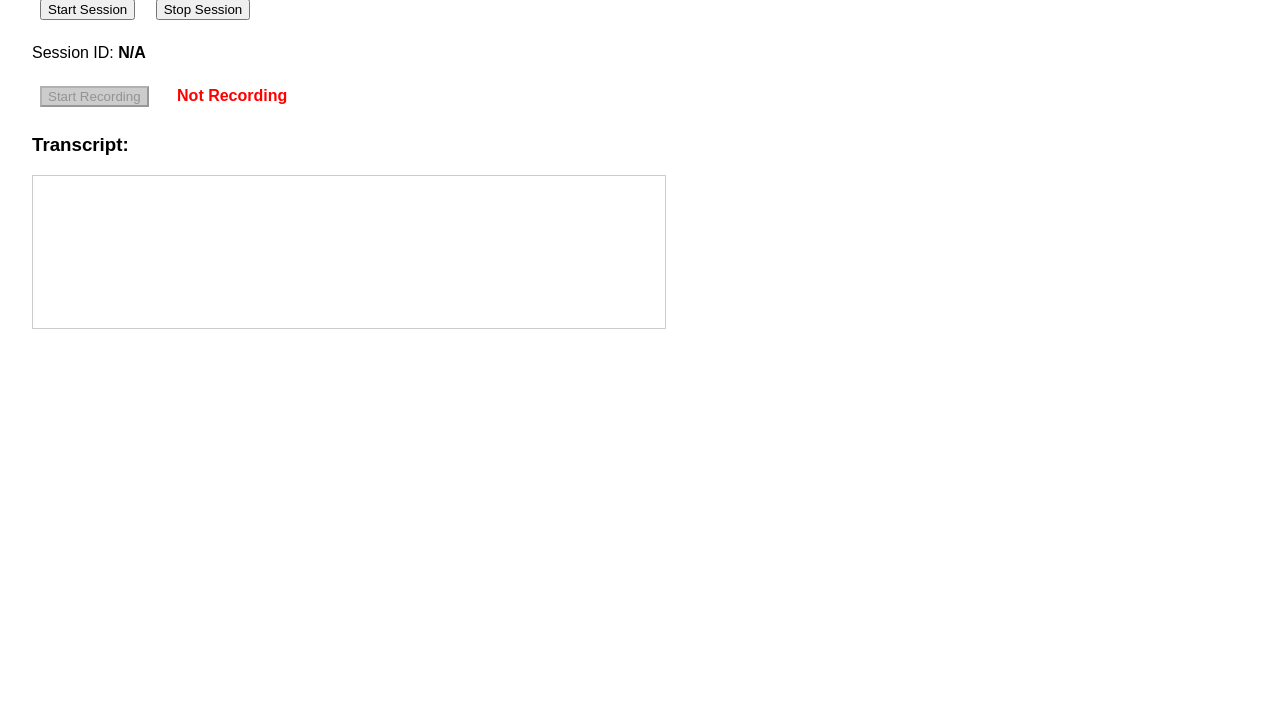
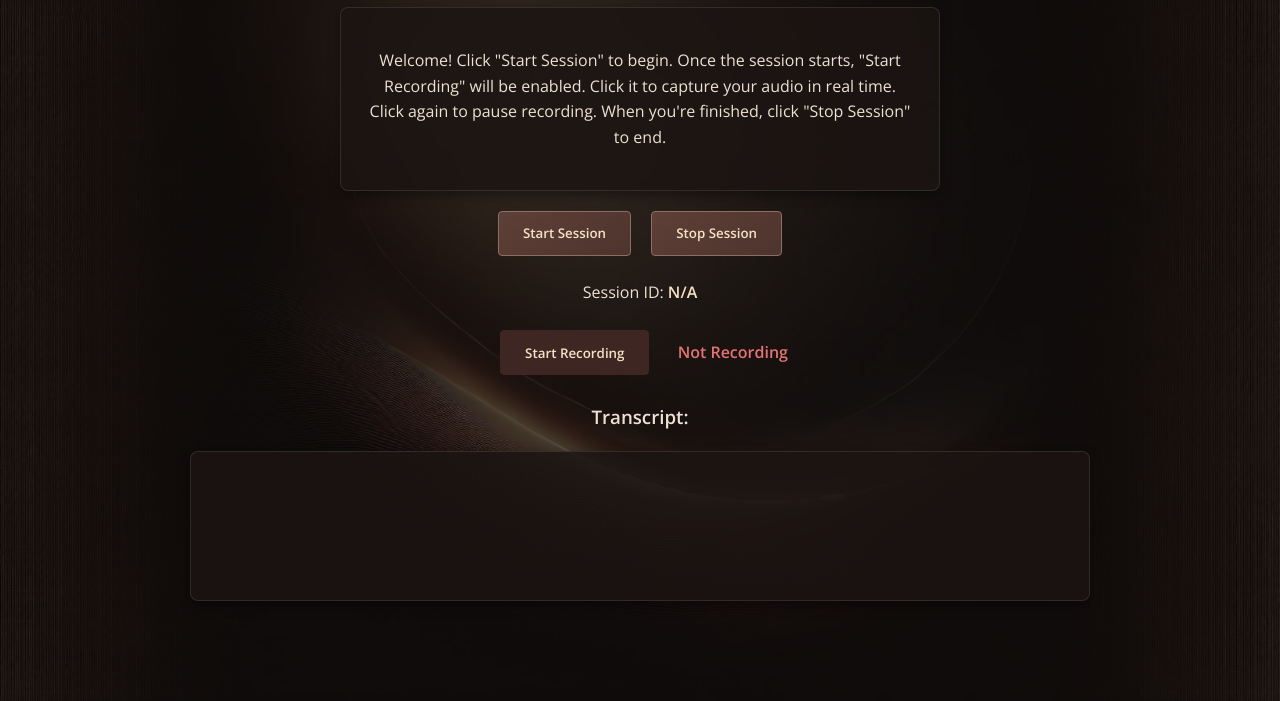
Before and after one commit to InfantEdward/realtime-agent, a plain HTML site: page static/index.html in a window 1280 px wide. Shown: the part 99-800 px from the top of the page. Drawn offline with nearby package versions, Linux system fonts and the light colour scheme.

Commit message:
[UPDATE] Frontend design [ADD] Background image [UPDATE] Agent model to log event types [UPDATE] Index page styling [UPDATE] Index page to display the background image

```diff
--- a/static/index.html
+++ b/static/index.html
@@ -1,68 +1,151 @@
 <!DOCTYPE html>
 <html lang="en">
 <head>
-  <meta charset="UTF-8" />
+  <meta charset="UTF-8">
   <title>Realtime Agent App</title>
+  <!-- Use classic, elegant fonts -->
+  <link rel="preconnect" href="https://fonts.googleapis.com">
+  <link rel="preconnect" href="https://fonts.gstatic.com" crossorigin>
+  <link
+    href="https://fonts.googleapis.com/css2?family=Merriweather:wght@400;700&family=Open+Sans:wght@400;600&display=swap"
+    rel="stylesheet"
+  >
   <style>
+    /* Global Reset */
+    * {
+      box-sizing: border-box;
+    }
+    /* Body with new background */
     body {
-      font-family: sans-serif;
-      margin: 2rem;
+      margin: 0;
+      padding: 10px;
+      background: url("/static/app_background.webp") no-repeat center center fixed;
+      background-size: cover;
+      color: #EDE0D4;
+      font-family: 'Open Sans', sans-serif;
+      line-height: 1.6;
     }
+    /* Dark Overlay for Better Contrast */
+    body::before {
+      content: "";
+      position: fixed;
+      top: 0;
+      left: 0;
+      right: 0;
+      bottom: 0;
+      background: rgba(12, 8, 6, 0.7);
+      z-index: -1;
+    }
+    /* Header */
+    h1 {
+      font-family: 'Merriweather', serif;
+      font-size: 2.5rem;
+      text-align: center;
+      margin: 1rem 0 1rem;
+      color: #F8E1C4;
+      text-shadow: 0 3px 6px rgba(0,0,0,0.6);
+    }
+    /* Instructions Card */
+    .instructions-container {
+      max-width: 600px;
+      margin: 0 auto 0.7rem;
+      padding: 1.5rem;
+      background: rgba(28, 20, 18, 0.85);
+      border: 1px solid rgba(255,255,255,0.1);
+      border-radius: 8px;
+      box-shadow: 0 4px 12px rgba(0, 0, 0, 0.4);
+      text-align: center;
+      font-size: 1rem;
+    }
+    /* Controls */
+    .controls-container {
+      text-align: center;
+    }
+    /* Buttons */
     button {
       margin: 0.5rem;
+      padding: 0.8rem 1.5rem;
+      font-weight: 600;
+      border: 1px solid #8D6E63;
+      border-radius: 4px;
+      background: linear-gradient(145deg, #5D4037, #4E342E);
+      color: #F5E1C4;
+      cursor: pointer;
+      transition: transform 0.2s, box-shadow 0.2s, background 0.3s;
+      font-family: 'Open Sans', sans-serif;
     }
+    button:hover:enabled {
+      transform: translateY(-2px);
+      box-shadow: 0 4px 12px rgba(0, 0, 0, 0.3);
+      background: linear-gradient(145deg, #8D6E63, #6D4B3A);
+    }
+    button:disabled {
+      background: #3E2723;
+      border-color: #3E2723;
+      cursor: not-allowed;
+    }
+    /* Session ID */
     #sessionId {
-      font-weight: bold;
+      font-weight: 600;
+      color: #F5E1C4;
     }
+    /* Transcript Card */
     #transcript {
       white-space: pre-wrap;
-      border: 1px solid #ccc;
       padding: 1rem;
-      max-width: 600px;
-      min-height: 120px;
+      max-width: 900px;
+      min-height: 150px;
+      border-radius: 8px;
+      background: rgba(28, 20, 18, 0.85);
+      border: 1px solid rgba(255,255,255,0.1);
+      color: #EDE0D4;
+      font-size: 1rem;
+      box-shadow: 0 4px 12px rgba(0, 0, 0, 0.4);
+      margin: 0.5rem auto;
     }
+    /* Recording Indicator */
     #recordIndicator {
       margin-left: 1rem;
-      color: red;
-      font-weight: bold;
-    }
-    button:disabled {
-      background-color: #ccc;
-      cursor: not-allowed;
+      color: #E57373;
+      font-weight: 600;
     }
   </style>
 </head>
 <body>
   <h1>Realtime Agent App</h1>
-
-  <!-- Session controls -->
+  <div class="instructions-container">
+    <p>
+      Welcome! Click "Start Session" to begin. Once the session starts, "Start Recording" will be enabled.
+      Click it to capture your audio in real time. Click again to pause recording.
+      When you're finished, click "Stop Session" to end.
+    </p>
+  </div>
+  <div class="controls-container">
     <div>
       <button id="btnStartSession">Start Session</button>
       <button id="btnStopSession">Stop Session</button>
     </div>
     <p>Session ID: <span id="sessionId">N/A</span></p>
-
-  <!-- Toggle recording -->
     <button id="btnToggleRecording" disabled>Start Recording</button>
     <span id="recordIndicator">Not Recording</span>
-
     <h3>Transcript:</h3>
     <div id="transcript"></div>
+  </div>
 
   <script>
-    // Session & WebSocket
+    // Session & WebSocket variables
     let sessionId = null;
     let ws = null;
 
-    // For mic recording
+    // Variables for mic recording
     let isRecording = false;
     let audioContext = null;
     let micStream = null;
     let processor = null;
 
-    // For TTS playback scheduling
+    // Variables for TTS playback scheduling
     let playbackContext = null;
-    let nextChunkTime = 0; // time in the AudioContext timeline when the next chunk should start
+    let nextChunkTime = 0;
 
     // DOM elements
     const btnStartSession = document.getElementById("btnStartSession");
@@ -73,7 +156,7 @@
     const transcriptDiv = document.getElementById("transcript");
 
     // ---------------------------------------------------------------
-    // 1. Start Session -> POST /start_session
+    // 1. Start Session -> POST /start_session and open WebSocket
     // ---------------------------------------------------------------
     btnStartSession.addEventListener("click", async () => {
       console.log("Requesting new session...");
@@ -83,8 +166,10 @@
       sessionIdSpan.textContent = sessionId;
       console.log("Created session:", sessionId);
 
-      // Open WS to /ws/audio/{session_id}
+      // Close any existing WebSocket connection
       if (ws) ws.close();
+
+      // Open a new WebSocket connection
       ws = new WebSocket(`ws://${location.host}/ws/audio/${sessionId}`);
       ws.onopen = () => {
         console.log("WebSocket connected for session:", sessionId);
@@ -94,13 +179,10 @@
 
       ws.onmessage = (evt) => {
         const msg = JSON.parse(evt.data);
-        console.log("WS message:", msg);
-
+        console.log("WebSocket message:", msg);
         if (msg.type === "transcript_delta") {
-          // Show partial or final transcripts
           transcriptDiv.textContent = msg.text;
         } else if (msg.type === "audio_delta") {
-          // TTS chunk: schedule it
           queueTtsChunk(msg.audio);
         } else if (msg.type === "error") {
           console.error("Server error:", msg.message);
@@ -113,7 +195,7 @@
     });
 
     // ---------------------------------------------------------------
-    // 2. Stop Session -> POST /stop_session
+    // 2. Stop Session -> POST /stop_session and cleanup
     // ---------------------------------------------------------------
     btnStopSession.addEventListener("click", async () => {
       if (!sessionId) {
@@ -127,14 +209,19 @@
       transcriptDiv.textContent = "";
       btnToggleRecording.disabled = true;
 
-      // Close WS
+      // Stop recording if active
+      if (isRecording) {
+        stopRecording();
+      }
+
+      // Send disconnect message and close WebSocket
       if (ws) {
         ws.send(JSON.stringify({ type: "disconnect" }));
         ws.close();
         ws = null;
       }
 
-      // Optionally close TTS playback
+      // Optionally close TTS playback context
       if (playbackContext) {
         playbackContext.close();
         playbackContext = null;
@@ -142,7 +229,7 @@
     });
 
     // ---------------------------------------------------------------
-    // 3. Toggle Recording (mic) => sends audio_chunk
+    // 3. Toggle Recording (start/stop mic) -> sends audio_chunk
     // ---------------------------------------------------------------
     btnToggleRecording.addEventListener("click", async () => {
       if (!ws || !sessionId) {
@@ -150,32 +237,42 @@
         return;
       }
       if (!isRecording) {
-        // START
+        startRecording();
+      } else {
+        stopRecording();
+      }
+    });
+
+    // Function to start recording audio
+    async function startRecording() {
       isRecording = true;
       btnToggleRecording.textContent = "Stop Recording";
       recordIndicator.textContent = "Recording...";
-
+      try {
         audioContext = new AudioContext({ sampleRate: 24000 });
         micStream = await navigator.mediaDevices.getUserMedia({ audio: true });
         const input = audioContext.createMediaStreamSource(micStream);
-
         processor = audioContext.createScriptProcessor(2048, 1, 1);
         processor.onaudioprocess = (evt) => {
           const float32Data = evt.inputBuffer.getChannelData(0);
           const int16Data = float32ToInt16(float32Data);
           const b64 = arrayBufferToBase64(int16Data.buffer);
+          if (ws && ws.readyState === WebSocket.OPEN) {
             ws.send(JSON.stringify({ type: "audio_chunk", audio: b64 }));
+          }
         };
-
         input.connect(processor);
         processor.connect(audioContext.destination);
-      } else {
-        // STOP
+      } catch (err) {
+        console.error("Error accessing microphone:", err);
+      }
+    }
+
+    // Function to stop recording audio
+    async function stopRecording() {
       isRecording = false;
       btnToggleRecording.textContent = "Start Recording";
       recordIndicator.textContent = "Not Recording";
-
-        // Cleanup
       if (processor) {
         processor.disconnect();
         processor.onaudioprocess = null;
@@ -190,10 +287,9 @@
         audioContext = null;
       }
     }
-    });
 
     // ---------------------------------------------------------------
-    // TTS Playback Scheduling
+    // TTS Playback Scheduling: functions for scheduling audio chunks
     // ---------------------------------------------------------------
     function initTtsPlayback() {
       if (playbackContext) {
@@ -201,7 +297,7 @@
       }
       playbackContext = new AudioContext({ sampleRate: 24000 });
       nextChunkTime = 0;
-      console.log("Initialized new TTS playback AudioContext");
+      console.log("Initialized TTS playback AudioContext");
     }
 
     function queueTtsChunk(audioB64) {
@@ -232,6 +328,10 @@
       console.log(`Queued TTS chunk: length=${audioBuf.duration.toFixed(3)}s, start=${startTime.toFixed(3)}s`);
     }
 
+    // ---------------------------------------------------------------
+    // Utility functions
+    // ---------------------------------------------------------------
+    // Convert Float32Array to Int16Array for PCM encoding
     function float32ToInt16(float32Array) {
       const int16Array = new Int16Array(float32Array.length);
       for (let i = 0; i < float32Array.length; i++) {
@@ -242,6 +342,7 @@
       return int16Array;
     }
 
+    // Convert an ArrayBuffer to a Base64 encoded string
     function arrayBufferToBase64(buffer) {
       const binary = String.fromCharCode(...new Uint8Array(buffer));
       return btoa(binary);
```
Also changed, not shown: static/app_background.webp (added), 1 other file. Lines whose indentation alone changed are shown as unchanged.
